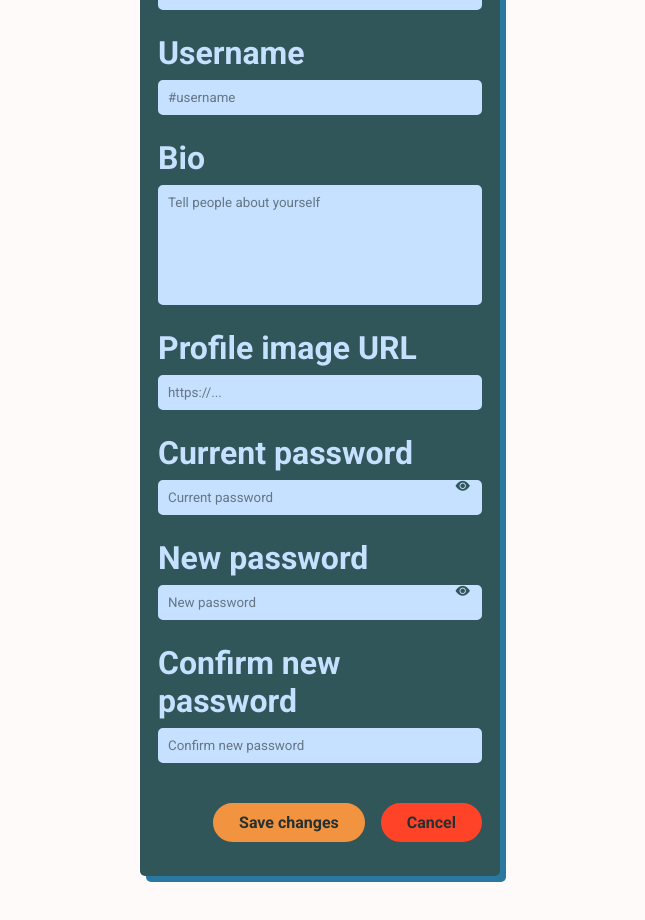
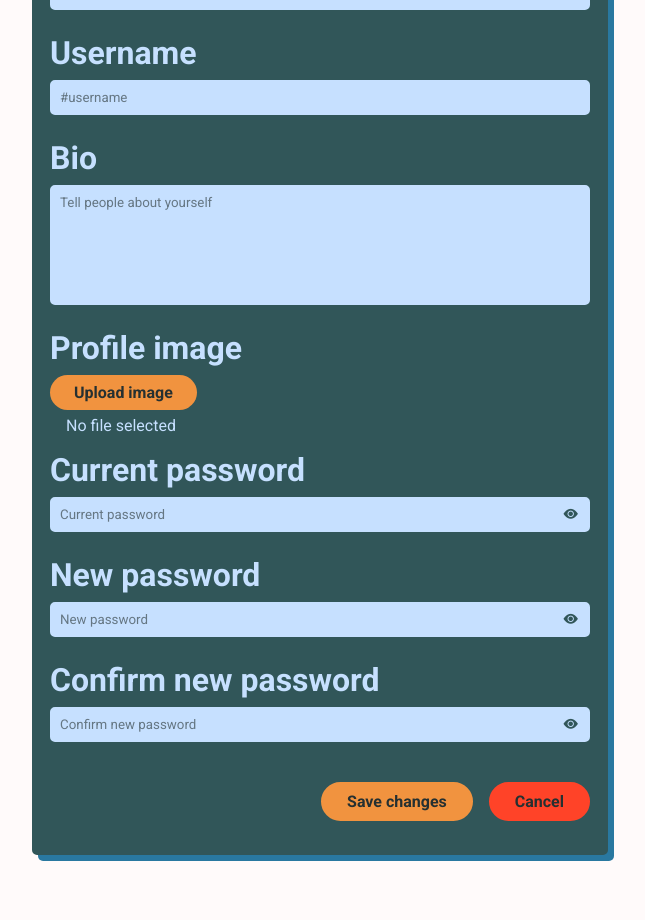
Before and after one commit to ibogar/strix-front, a React (Vite) app: page /edit_profile in a window 1280 px wide. Shown: the part 800-1720 px from the top of the page, without its empty margins (320-965 px from the left). Built offline with nearby package versions, Linux system fonts and the light colour scheme; a web font is replaced by a local one.

Commit message:
updated forms - add upload image, simplify password toggle, new validations

```diff
--- a/src/components/forms/LoginForm/index.tsx
+++ b/src/components/forms/LoginForm/index.tsx
@@ -1,13 +1,13 @@
+import { useState } from 'react'
 import { Link } from 'react-router-dom'
 import { useFormik } from 'formik'
 import * as Yup from 'yup'
-
-import passwordToggle from '../../../utils/passwordToggle'
 
 import * as S from '../styles'
 import { Btn } from '../../../styles'
 
 const LoginForm = () => {
+    const [ showPassword, setShowPassword ] = useState(false)
 
     const form = useFormik({
         initialValues: {
@@ -19,7 +19,6 @@ const LoginForm = () => {
                 .email('Invalid e-mail')
                 .required('E-mail is required'),
             password: Yup.string()
-                .min(8, 'Password must have at least 8 characters')
                 .required('Password is required'),
         }),
         onSubmit: (values) => {
@@ -34,12 +33,10 @@ const LoginForm = () => {
         return isTouched && isInvalid
     }
 
-    const { showPassword, togglePasswordVisibility } = passwordToggle()
-
     return (
         <S.FormContainer onSubmit={form.handleSubmit}>
             <S.InputGroup>
-                <label htmlFor="">E-mail</label>
+                <S.Label htmlFor="email">E-mail</S.Label>
                 <input
                     type="email"
                     name="email"
@@ -48,17 +45,47 @@ const LoginForm = () => {
                     onChange={form.handleChange}
                     onBlur={form.handleBlur}
                 />
+                {checkInputHasError('email') && (
+                    <S.InputError>
+                        {form.errors.email}
+                    </S.InputError>
+                )}
             </S.InputGroup>
             <S.InputGroup>
-                <label htmlFor="">Password</label>
+                <S.Label htmlFor="password">Password</S.Label>
+                <S.PasswordWrapper>
                     <input
-                    type="password"
+                        type={
+                            showPassword
+                                ? 'text'
+                                : 'password'
+                        }
                         name="password"
                         id="password"
                         value={form.values.password}
                         onChange={form.handleChange}
                         onBlur={form.handleBlur}
                     />
+                    <S.TogglePasswordBtn
+                        type="button"
+                        onClick={() =>
+                            setShowPassword(!showPassword)
+                        }
+                    >
+                        <i
+                            className={
+                                showPassword
+                                    ? 'bi bi-eye-slash-fill'
+                                    : 'bi bi-eye-fill'
+                            }
+                        />
+                    </S.TogglePasswordBtn>
+                </S.PasswordWrapper>
+                {checkInputHasError('password') && (
+                    <S.InputError>
+                        {form.errors.password}
+                    </S.InputError>
+                )}
             </S.InputGroup>
             <Btn
             className="positive"
--- a/src/components/forms/ProfileForm/index.tsx
+++ b/src/components/forms/ProfileForm/index.tsx
@@ -1,19 +1,24 @@
+import { useState } from 'react'
 import { useFormik } from 'formik'
 import * as Yup from 'yup'
-
-import passwordToggle from '../../../utils/passwordToggle'
 
 import * as S from '../styles'
 
 import { Btn } from '../../../styles'
 
 const ProfileForm = () => {
+    const [showCurrentPassword, setShowCurrentPassword] = useState(false)
+
+    const [showNewPassword, setShowNewPassword] = useState(false)
+
+    const [ showConfirmPassword, setShowConfirmPassword ] = useState(false)
+
     const form = useFormik({
         initialValues: {
             name: '',
             username: '',
             bio: '',
-            image: '',
+            image: null,
             currentPassword: '',
             newPassword: '',
             confirmNewPassword: ''
@@ -35,8 +40,29 @@ const ProfileForm = () => {
             bio: Yup.string()
                 .max(160, 'Bio must have at most 160 characters'),
 
-            image: Yup.string()
-                .url('Insert a valid URL'),
+            image: Yup.mixed<File>()
+                .test(
+                    'fileSize',
+                    'Image is too large',
+                    (value) => {
+                        if (!value) return true
+
+                        return value.size <= 5 * 1024 * 1024
+                    }
+                )
+                .test(
+                    'fileFormat',
+                    'Unsupported format',
+                    (value) => {
+                        if (!value) return true
+
+                        return [
+                            'image/jpeg',
+                            'image/png',
+                            'image/webp'
+                        ].includes(value.type)
+                    }
+                ),
 
             currentPassword: Yup.string()
                 .when('newPassword', {
@@ -73,6 +99,9 @@ const ProfileForm = () => {
         }),
 
         onSubmit: (values) => {
+            console.log(values)
+        }
+        /* onSubmit: (values) => {
             const payload: Record<string, string> = {}
 
             Object.entries(values).forEach(([key, value]) => {
@@ -82,7 +111,7 @@ const ProfileForm = () => {
             })
 
             console.log(payload)
-        }
+        } */
     })
 
     const checkInputHasError = (fieldName: keyof typeof form.values) => {
@@ -92,14 +121,12 @@ const ProfileForm = () => {
         return isTouched && isInvalid
     }
 
-    const { showPassword, togglePasswordVisibility } = passwordToggle()
-
     return (
         <S.FormContainer onSubmit={form.handleSubmit}>
             <S.InputGroup>
-                <label htmlFor="name">
+                <S.Label htmlFor="name">
                     Name
-                </label>
+                </S.Label>
 
                 <input
                     id="name"
@@ -112,16 +139,16 @@ const ProfileForm = () => {
                 />
 
                 {checkInputHasError('name') && (
-                    <small>
+                    <S.InputError>
                         {form.errors.name}
-                    </small>
+                    </S.InputError>
                 )}
             </S.InputGroup>
 
             <S.InputGroup>
-                <label htmlFor="username">
+                <S.Label htmlFor="username">
                     Username
-                </label>
+                </S.Label>
 
                 <input
                     id="username"
@@ -134,16 +161,16 @@ const ProfileForm = () => {
                 />
 
                 {checkInputHasError('username') && (
-                    <small>
+                    <S.InputError>
                         {form.errors.username}
-                    </small>
+                    </S.InputError>
                 )}
             </S.InputGroup>
 
             <S.InputGroup>
-                <label htmlFor="bio">
+                <S.Label htmlFor="bio">
                     Bio
-                </label>
+                </S.Label>
 
                 <textarea
                     id="bio"
@@ -155,44 +182,56 @@ const ProfileForm = () => {
                 />
 
                 {checkInputHasError('bio') && (
-                    <small>
+                    <S.InputError>
                         {form.errors.bio}
-                    </small>
+                    </S.InputError>
                 )}
             </S.InputGroup>
 
             <S.InputGroup>
-                <label htmlFor="image">
-                    Profile image URL
-                </label>
+                <S.Label htmlFor="image">
+                    Profile image
+                </S.Label>
 
-                <input
+                <S.FileInputLabel htmlFor="image">
+                    Upload image
+                </S.FileInputLabel>
+
+                <S.Filename>
+                    {form.values.image?.name || 'No file selected'}
+                </S.Filename>
+
+                <S.FileInput
                     id="image"
                     name="image"
-                    type="text"
-                    placeholder="https://..."
-                    value={form.values.image}
-                    onChange={form.handleChange}
-                    onBlur={form.handleBlur}
+                    type="file"
+                    accept="image/*"
+                    onChange={(event) => {
+                        const file =
+                            event.currentTarget.files?.[0]
+
+                        form.setFieldValue('image', file)
+                    }}
                 />
 
                 {checkInputHasError('image') && (
-                    <small>
+                    <S.InputError>
                         {form.errors.image}
-                    </small>
+                    </S.InputError>
                 )}
             </S.InputGroup>
 
             <S.InputGroup>
-                <label htmlFor="currentPassword">
+                <S.Label htmlFor="currentPassword">
                     Current password
-                </label>
+                </S.Label>
 
+                <S.PasswordWrapper>
                     <input
                         id="currentPassword"
                         name="currentPassword"
                         type={
-                        showPassword.current
+                            showCurrentPassword
                                 ? 'text'
                                 : 'password'
                         }
@@ -205,35 +244,37 @@ const ProfileForm = () => {
                     <S.TogglePasswordBtn
                         type="button"
                         onClick={() =>
-                        togglePasswordVisibility('current')
+                            setShowCurrentPassword(!showCurrentPassword)
                         }
                     >
                         <i
                             className={
-                            showPassword.current
+                                showCurrentPassword
                                     ? 'bi bi-eye-slash-fill'
                                     : 'bi bi-eye-fill'
                             }
                         />
                     </S.TogglePasswordBtn>
+                </S.PasswordWrapper>
 
                 {checkInputHasError('currentPassword') && (
-                    <small>
+                    <S.InputError>
                         {form.errors.currentPassword}
-                    </small>
+                    </S.InputError>
                 )}
             </S.InputGroup>
 
             <S.InputGroup>
-                <label htmlFor="newPassword">
+                <S.Label htmlFor="newPassword">
                     New password
-                </label>
+                </S.Label>
 
+                <S.PasswordWrapper>
                     <input
                         id="newPassword"
                         name="newPassword"
                         type={
-                        showPassword.new
+                            showNewPassword
                                 ? 'text'
                                 : 'password'
                         }
@@ -246,35 +287,37 @@ const ProfileForm = () => {
                     <S.TogglePasswordBtn
                         type="button"
                         onClick={() =>
-                        togglePasswordVisibility('new')
+                            setShowNewPassword(!showNewPassword)
                         }
                     >
                         <i
                             className={
-                            showPassword.new
+                                showNewPassword
                                     ? 'bi bi-eye-slash-fill'
                                     : 'bi bi-eye-fill'
                             }
                         />
                     </S.TogglePasswordBtn>
+                </S.PasswordWrapper>
 
                 {checkInputHasError('newPassword') && (
-                    <small>
+                    <S.InputError>
                         {form.errors.newPassword}
-                    </small>
+                    </S.InputError>
                 )}
             </S.InputGroup>
 
             <S.InputGroup>
-                <label htmlFor="confirmNewPassword">
+                <S.Label htmlFor="confirmNewPassword">
                     Confirm new password
-                </label>
+                </S.Label>
 
+                <S.PasswordWrapper>
                     <input
                         id="confirmNewPassword"
                         name="confirmNewPassword"
                         type={
-                        showPassword.confirm
+                            showConfirmPassword
                                 ? 'text'
                                 : 'password'
                         }
@@ -287,27 +330,28 @@ const ProfileForm = () => {
                     <S.TogglePasswordBtn
                         type="button"
                         onClick={() =>
-                        togglePasswordVisibility('confirm')
+                            setShowConfirmPassword(!showConfirmPassword)
                         }
                     >
                         <i
                             className={
-                            showPassword.confirm
+                                showConfirmPassword
                                     ? 'bi bi-eye-slash-fill'
                                     : 'bi bi-eye-fill'
                             }
                         />
                     </S.TogglePasswordBtn>
+                </S.PasswordWrapper>
 
                 {checkInputHasError(
                     'confirmNewPassword'
                 ) && (
-                    <small>
+                    <S.InputError>
                         {
                             form.errors
                                 .confirmNewPassword
                         }
-                    </small>
+                    </S.InputError>
                 )}
             </S.InputGroup>
 
--- a/src/components/forms/styles.ts
+++ b/src/components/forms/styles.ts
@@ -2,7 +2,7 @@ import styled from 'styled-components'
 import { colors } from '../../styles'
 
 export const FormContainer = styled.form`
-    width: 50%;
+    width: 80%;
     margin: 0 auto;
     padding: 32px 16px;
     background-color: ${colors.darkSlateGrey};
@@ -12,17 +12,12 @@ export const FormContainer = styled.form`
 `
 
 export const InputGroup = styled.div`
-    position: relative;
     display: flex;
     flex-direction: column;
     width: 100%;
     margin: 16px 0;
 
-    label {
-        font-size: 2em;
-        font-weight: bold;
-        color: ${colors.paleSky};
-    }
+
 
     input,
     textarea {
@@ -50,6 +45,34 @@ export const InputGroup = styled.div`
     textarea::placeholder {
         color: ${colors.jetBlack}99;
     }
+
+    input[type='password']::-ms-reveal,
+    input[type='password']::-ms-clear {
+        display: none;
+    }
+
+    input[type='password']::-webkit-credentials-auto-fill-button,
+    input[type='password']::-webkit-textfield-decoration-container {
+        display: none;
+    }
+`
+
+export const Label = styled.label`
+    font-size: 2em;
+    font-weight: bold;
+    color: ${colors.paleSky};
+`
+
+export const InputError = styled.p`
+    color: ${colors.scarletFire};
+    text-shadow:
+    -1px -1px 1px ${colors.jetBlack},
+        1px -1px 1px ${colors.jetBlack},
+    -1px  1px 1px ${colors.jetBlack},
+        1px  1px 1px ${colors.jetBlack};
+    font-weight: bold;
+    font-size: 16px;
+    margin-top: 4px;
 `
 
 export const ButtonContainer = styled.div`
@@ -75,10 +98,15 @@ export const Register = styled.p`
     }
 `
 
+export const PasswordWrapper = styled.div`
+    position: relative;
+    display: flex;
+    align-items: center;
+`
+
 export const TogglePasswordBtn = styled.button`
     position: absolute;
     right: 12px;
-    top: 50%;
     background: transparent;
     border: none;
     color: ${colors.darkSlateGrey};
@@ -91,3 +119,36 @@ export const TogglePasswordBtn = styled.button`
         color: ${colors.carrotOrange};
     }
 `
+
+export const FileInput = styled.input`
+    display: none;
+`
+
+export const FileInputLabel = styled.label`
+    display: inline-block;
+    width: fit-content;
+    padding: 8px 24px;
+    margin-top: 8px;
+
+    background-color: ${colors.carrotOrange};
+
+    color: ${colors.jetBlack};
+
+    border-radius: 25px;
+
+    font-weight: bold;
+
+    cursor: pointer;
+
+    transition: 0.2s ease;
+
+    &:hover {
+        box-shadow: 4px 4px 0 ${colors.cerulean};
+    }
+`
+
+export const Filename = styled.p`
+    color: ${colors.paleSky};
+    margin: 6px 16px 0;
+    font-wight: bold;
+`
```
Also changed, not shown: src/components/forms/RegisterForm/index.tsx (+60 -6 lines), src/utils/passwordToggle.ts (deleted, +0 -25 lines). Lines whose indentation alone changed are shown as unchanged.
